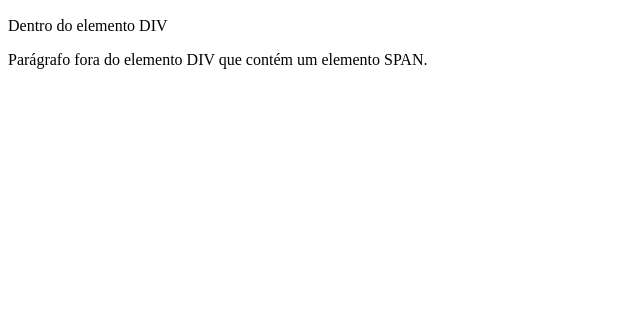
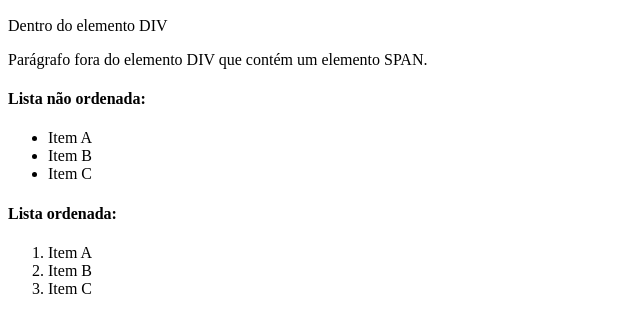
Before and after one commit to Edwiller/Fundamentos-de-Programa-o-Front-End, a plain HTML site: page outrosCodigos/div_span_listas.html in a window 1280 px wide. Shown: the part 110-442 px from the top of the page, without its empty margins (0-640 px from the left). Drawn offline with Linux system fonts and the light colour scheme.

Commit message:
adicionando divs span e listas ordenadas e não ordenadas - REF #03

```diff
--- a/outrosCodigos/div&span.html
+++ b/outrosCodigos/div_span_listas.html
@@ -10,5 +10,19 @@
             que contém um elemento
             <span>SPAN</span>.
         </p>
+
+        <h4>Lista não ordenada:</h4>
+        <ul>
+            <li>Item A</li>
+            <li>Item B</li>
+            <li>Item C</li>
+        </ul>
+
+        <h4>Lista ordenada:</h4>
+        <ol>
+            <li>Item A</li>
+            <li>Item B</li>
+            <li>Item C</li>
+        </ol>
     </body>
 </html>
```
